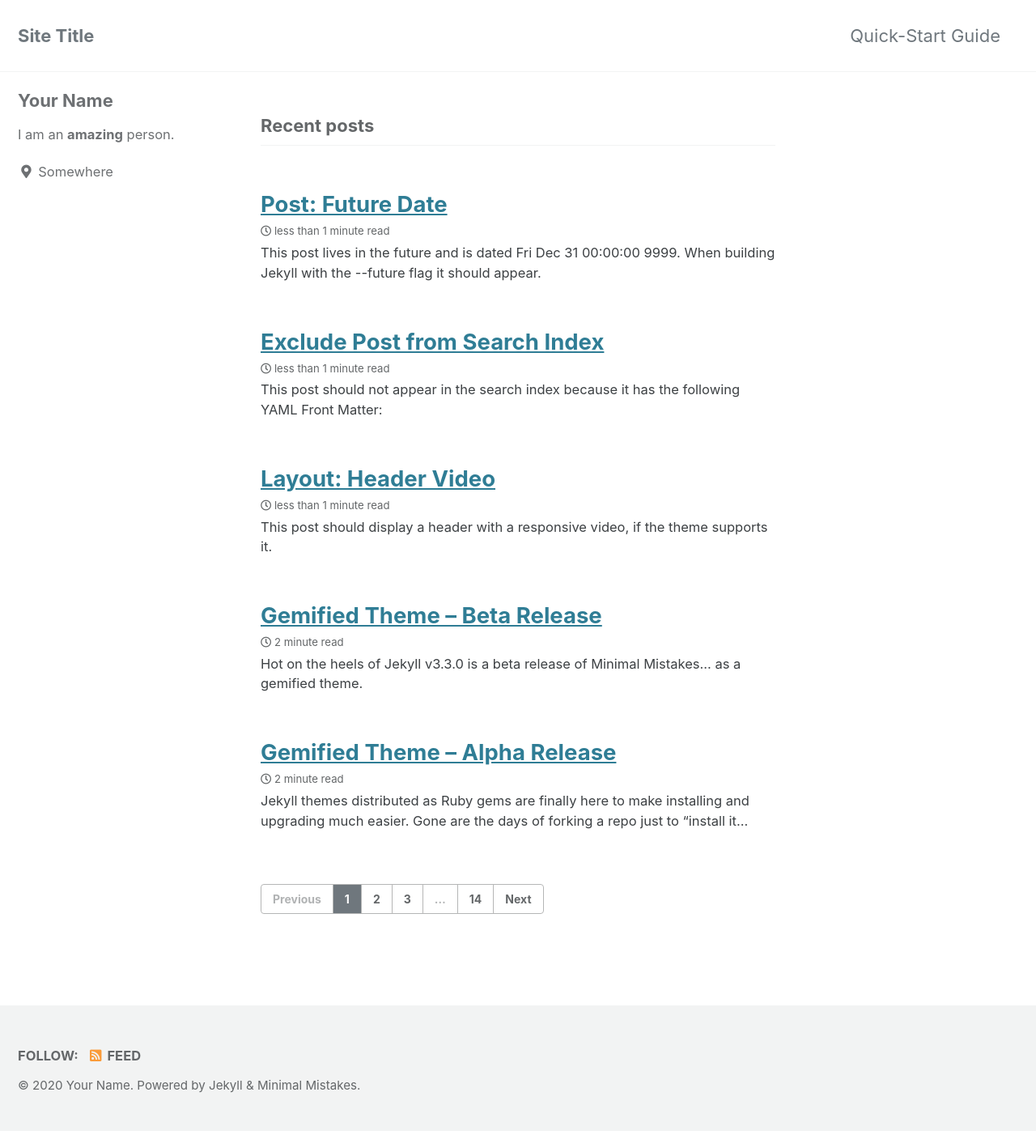
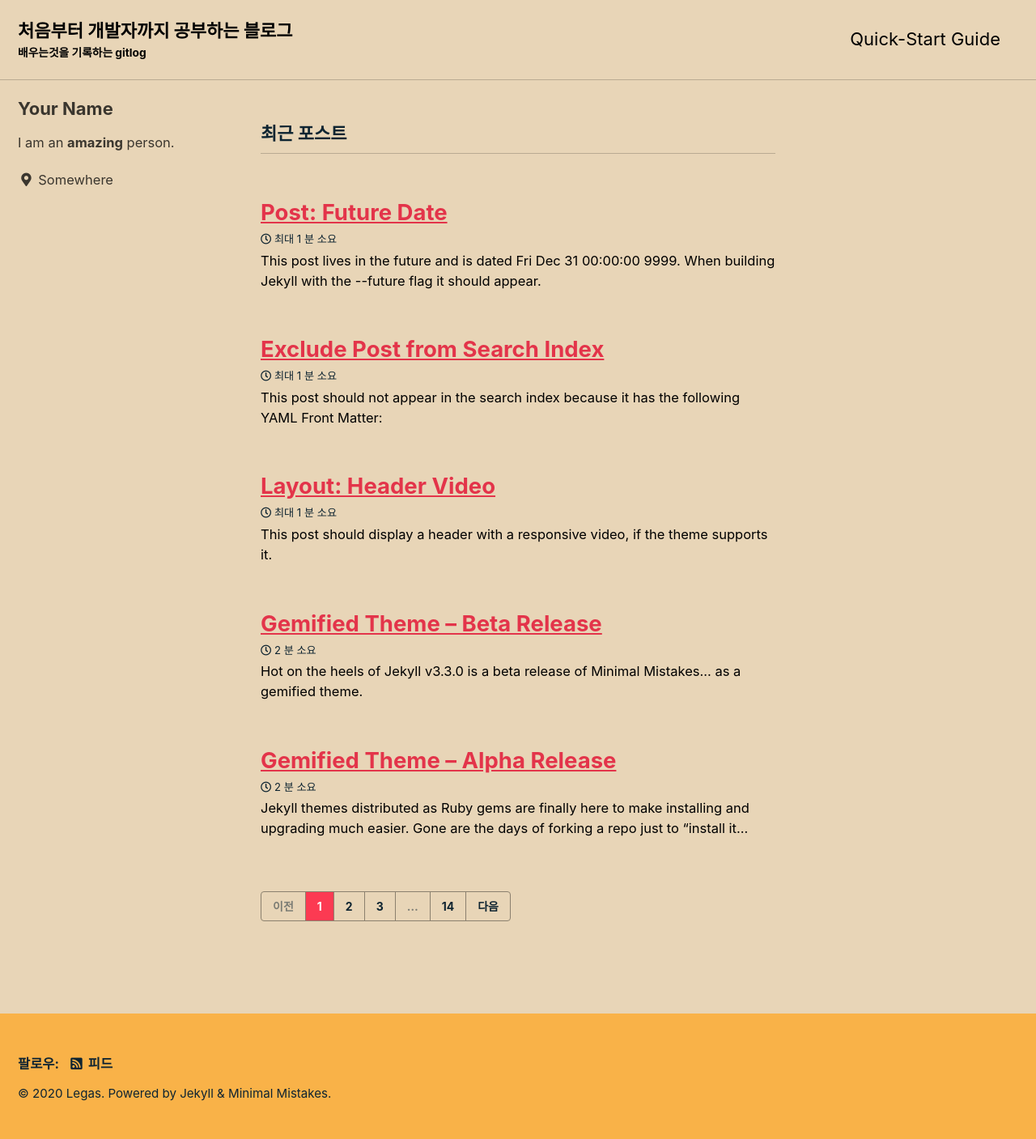
Before and after one commit to Legas-park/Legas-park.github.io, a Jekyll site: the page built from index.html, in a window 1280 px wide. Shown: the whole page at 81% size. Built offline with Jekyll 4.4.1, drawn with Linux system fonts in a browser that asks for light colours; cached includes are drawn as plain includes; the list of posts is cut into pages by our own code.

Commit message:
블로그 이름 수정

```diff
--- a/_config.yml
+++ b/_config.yml
@@ -12,21 +12,21 @@
 
 # theme                  : "minimal-mistakes-jekyll"
 # remote_theme           : "mmistakes/minimal-mistakes"
-minimal_mistakes_skin    : "default" # "air", "aqua", "contrast", "dark", "dirt", "neon", "mint", "plum", "sunrise"
+minimal_mistakes_skin    : "sunrise" # "air", "aqua", "contrast", "dark", "dirt", "neon", "mint", "plum", "sunrise"
 
 # Site Settings
-locale                   : "en-US"
-title                    : "Site Title"
-title_separator          : "-"
-subtitle                 : # site tagline that appears below site title in masthead
-name                     : "Your Name"
-description              : "An amazing website."
-url                      : # the base hostname & protocol for your site e.g. "https://mmistakes.github.io"
+locale                   : "ko-KR"
+title                    : "처음부터 개발자까지"
+title_separator          : "&#124;"
+subtitle                 : "배우는것을 기록하는 gitlog"# site tagline that appears below site title in masthead
+name                     : "Legas"
+description              : "JAVA와 PYTHON을 공부하며 공부하는것들을 기록하는 블로그"
+url                      : "https://legas-park.github.io/Legas.github.io/"
 baseurl                  : # the subpath of your site, e.g. "/blog"
 repository               : # GitHub username/repo-name e.g. "mmistakes/minimal-mistakes"
 teaser                   : # path of fallback teaser image, e.g. "/assets/images/500x300.png"
 logo                     : # path of logo image to display in the masthead, e.g. "/assets/images/88x88.png"
-masthead_title           : # overrides the website title displayed in the masthead, use " " for no title
+masthead_title           : "처음부터 개발자까지 공부하는 블로그"
 # breadcrumbs            : false # true, false (default)
 words_per_minute         : 200
 comments:
```
